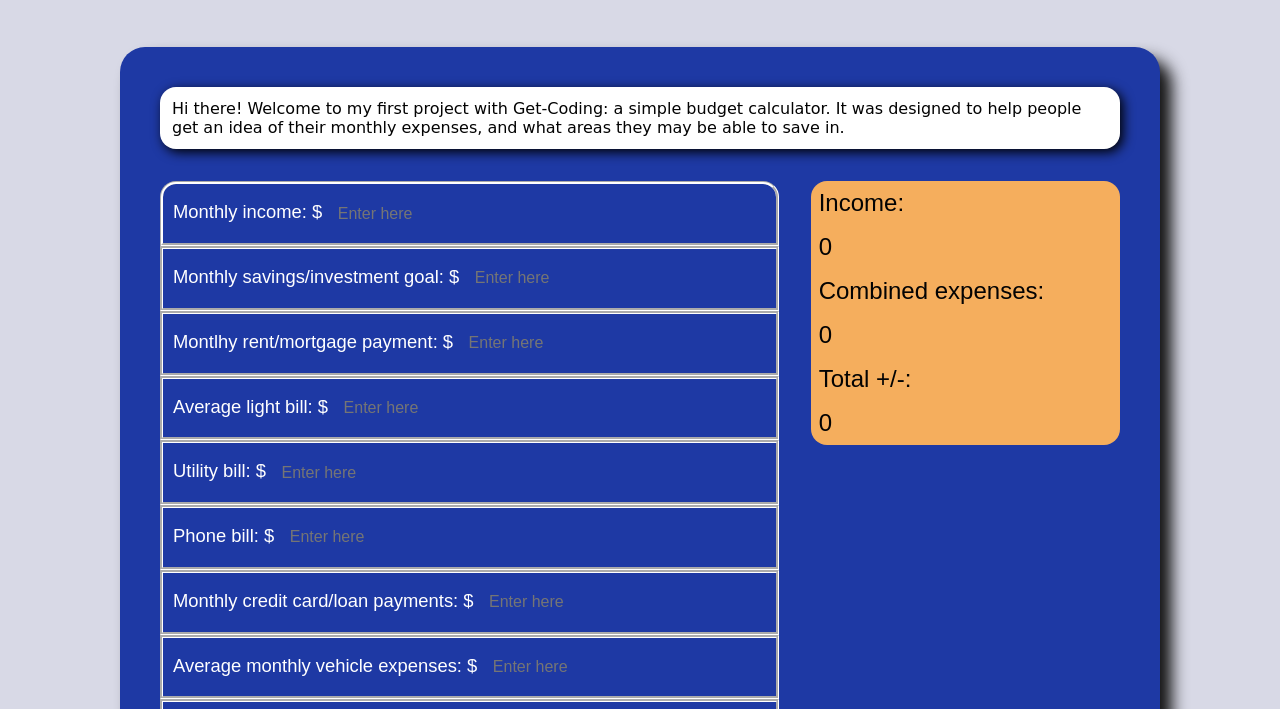
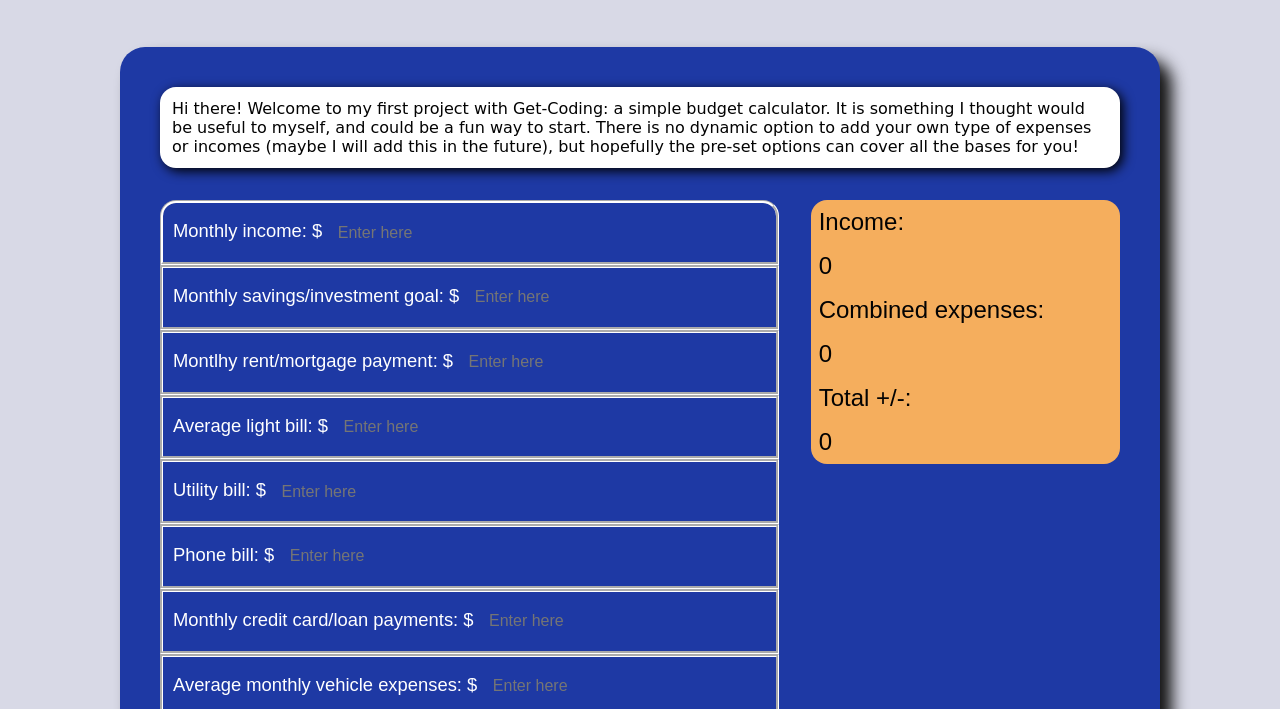
Before and after one commit to BTremb/Budget-calc-project, a plain HTML site: page index.html in a window 1280 px wide. Shown: the part 90-799 px from the top of the page. Drawn offline with Linux system fonts and the light colour scheme.

Commit message:
Add files via upload

```diff
--- a/index.html
+++ b/index.html
@@ -14,7 +14,7 @@
         </h1>
         <div class="column">
             <div class="description">
-                Hi there! Welcome to my first project with Get-Coding: a simple budget calculator. It was designed to help people get an idea of their monthly expenses, and what areas they may be able to save in.
+                Hi there! Welcome to my first project with Get-Coding: a simple budget calculator. It is something I thought would be useful to myself, and could be a fun way to start. There is no dynamic option to add your own type of expenses or incomes (maybe I will add this in the future), but hopefully the pre-set options can cover all the bases for you!
             </div>
         <div class="container">
             <div class="container-column-1">
```
